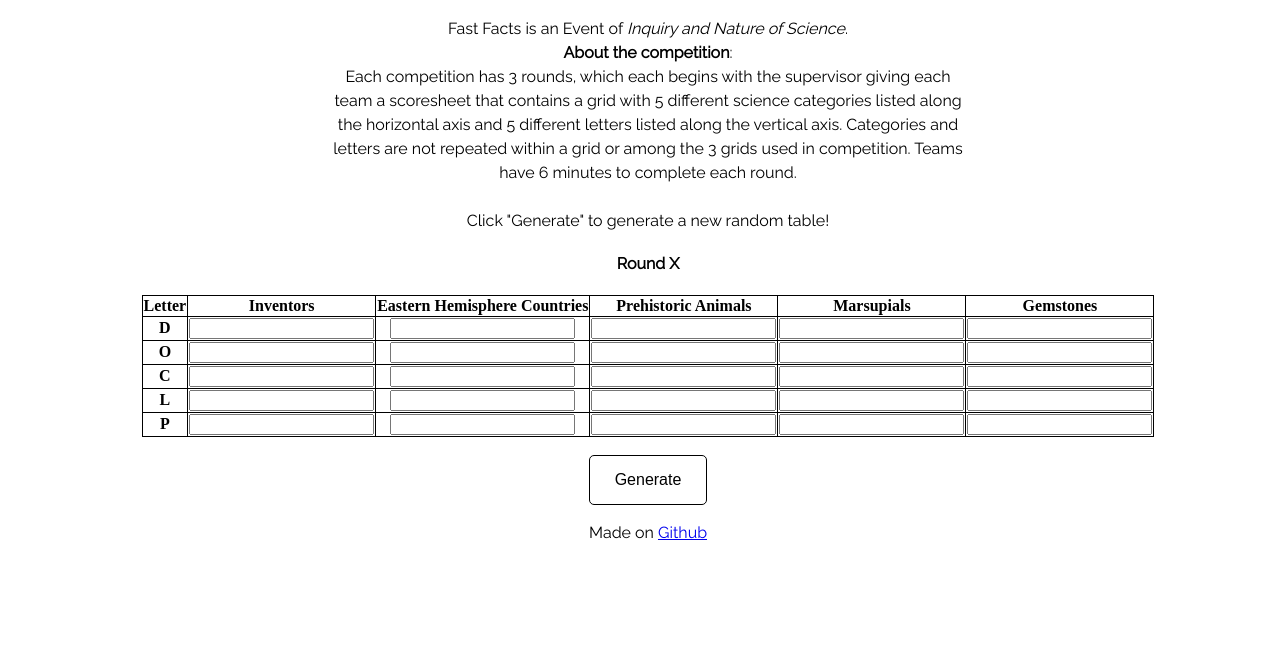
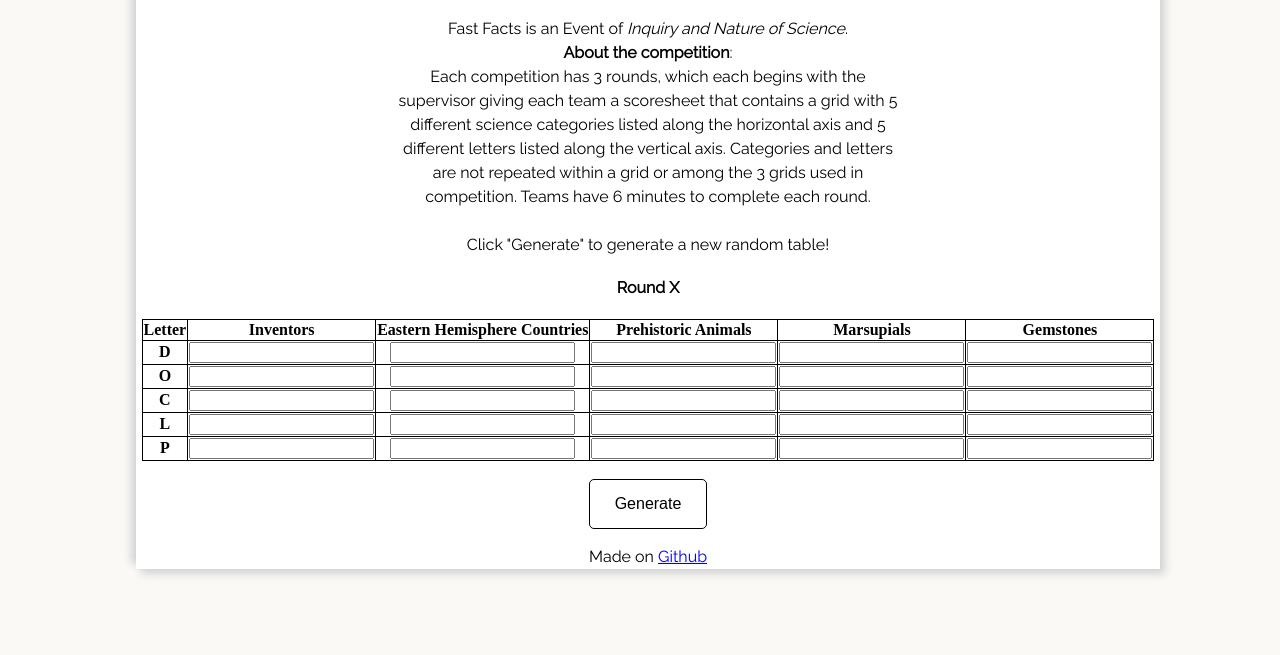
Before and after one commit to tsxing/scio-fastfacts-practice, a plain HTML site: page index.html in a window 1280 px wide. Shown: the part 153-808 px from the top of the page. Drawn offline with Linux system fonts and the light colour scheme; a web font is replaced by a local one.

Commit message:
Update style.css

```diff
--- a/style.css
+++ b/style.css
@@ -1,6 +1,15 @@
 html, body {
   height: 100%;
   width: 100%;
+  background-color: #FAF9F6;
+}
+
+.box{
+  background-color:white;
+  box-shadow: 5px 5px 8px #D3D3D3, -5px -5px 8px #D3D3D3;
+  width: 80%;
+  margin-left: auto;
+  margin-right: auto;
 }
 
 table,tr,th{
```
